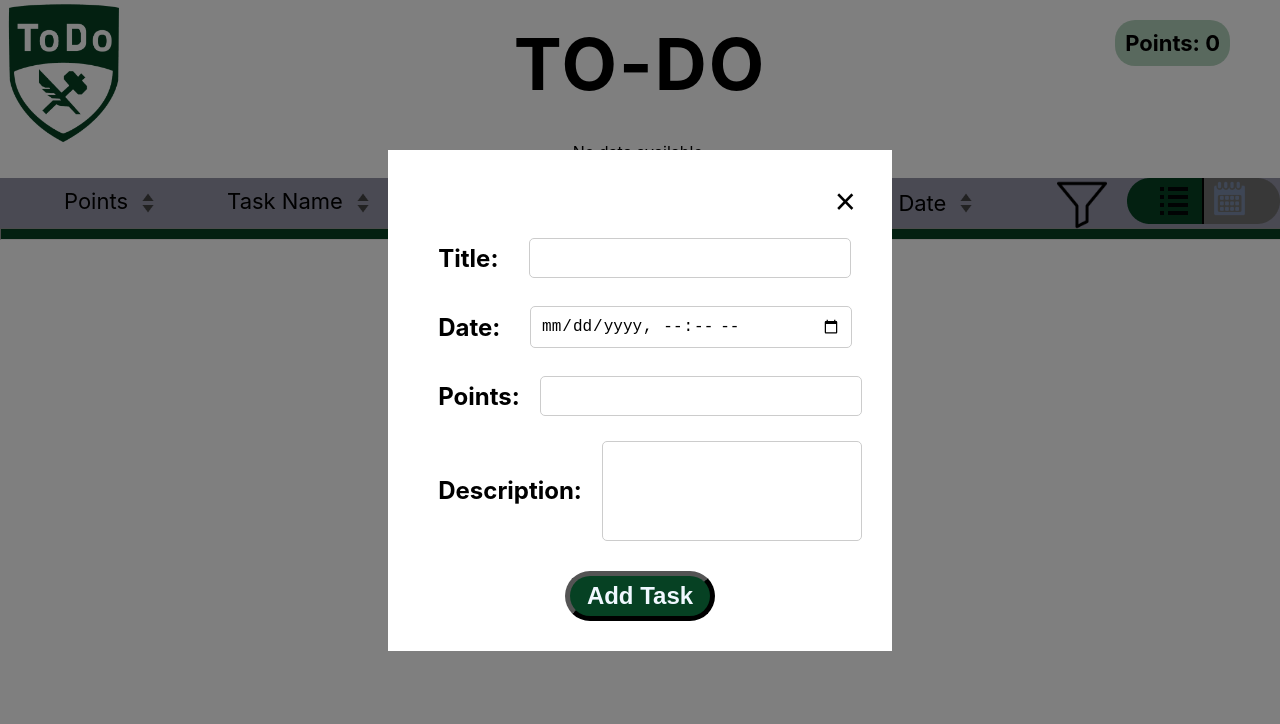
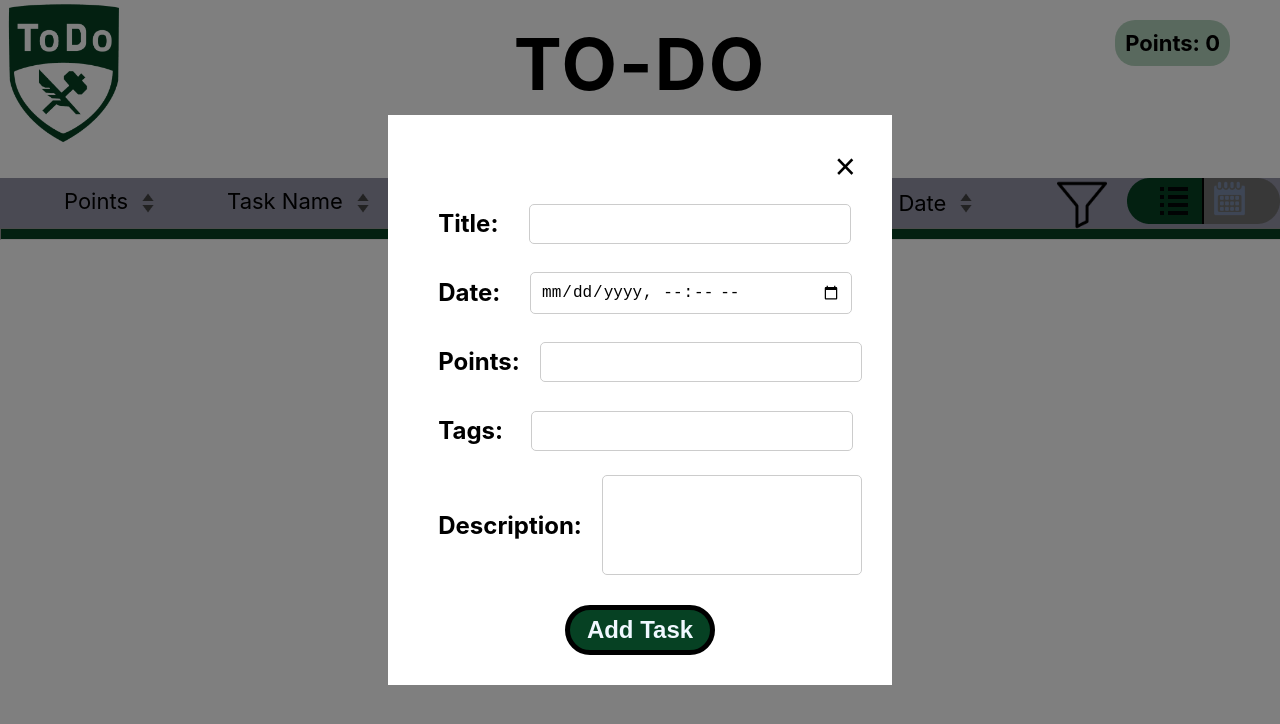
Before and after one commit to Bpowell5184/ToDoList-309, a React (Create React App) app in the folder frontend/: page /todomain in a window 1280 px wide. Both pictures are taken after a click on the button "Add Task". Shown: the top 724 px of the page. Built offline with nearby package versions, Linux system fonts and the light colour scheme.

Commit message:
initial tag setup + button border fix

```diff
--- a/frontend/src/components/ToDoMain.css
+++ b/frontend/src/components/ToDoMain.css
@@ -248,6 +248,7 @@ body {
   background-color: #064123;
   margin-top: 20px;
   cursor: pointer;
+  border-style: solid;
 }
 
 .add-task-button-text {
--- a/frontend/src/components/ToDoMain.js
+++ b/frontend/src/components/ToDoMain.js
@@ -35,7 +35,7 @@ function ToDoMain() {
   const [Title, setTitle] = useState('');
   const [TaskDate, setTaskDate] = useState('');
   const [Points, setPoints] = useState('');
-  const [Priority, setPriority] = useState('');
+  const [Tags, setTags] = useState('');
   const [Description, setDescription] = useState('');
   const [dealWithTaskText, setDealWithTaskText] = useState('');
   const [data, setData] = useState(null); // Store user data
@@ -51,7 +51,7 @@ function ToDoMain() {
   const handleTitleChange = (event) => setTitle(event.target.value);
   const handleTaskDateChange = (event) => setTaskDate(event.target.value);
   const handlePointsChange = (event) => setPoints(event.target.value);
-  const handlePriorityChange = (event) => setPriority(event.target.value);
+  const handleTagsChange = (event) => setTags(event.target.value);
   const handleDescriptionChange = (event) => setDescription(event.target.value);
 
   // Handle dynamic rendering
@@ -107,7 +107,7 @@ function ToDoMain() {
     setTaskDate('');
     setDescription('');
     setPoints('');
-    setPriority('');
+    setTags('');
     setTitle('');
     toggleOverlayDealWithTask();
   };
@@ -120,7 +120,7 @@ function ToDoMain() {
       setTaskDate(task.task_due_date);
       setDescription(task.task_description);
       setPoints(task.points);
-      setPriority('');
+      setTags(task.task_tags);
       setTitle(task.task_name);
       setTaskId(task._id);
     }
@@ -185,7 +185,7 @@ function ToDoMain() {
             title: Title,
             task_due_date: TaskDate,
             points: Points,
-            priority: Priority,
+            task_tags: Tags,
             task_description: Description,
             task_name: Title,
           };
@@ -519,16 +519,16 @@ function ToDoMain() {
             />
           </div>
 
-          {/* Priority
+          {/* Tags */}
           <div className="overlay-item-container">
-            <div className="overlay-text-container">Priority:</div>
+            <div className="overlay-text-container">Tags:</div>
             <input
               type="text"
               className="text-input"
-              value={Priority}
-              onChange={handlePriorityChange}
+              value={Tags}
+              onChange={handleTagsChange}
             />
-          </div> */}
+          </div>
           {/* Description */}
           <div className="overlay-item-container">
             <div className="overlay-text-container">Description:</div>
```
